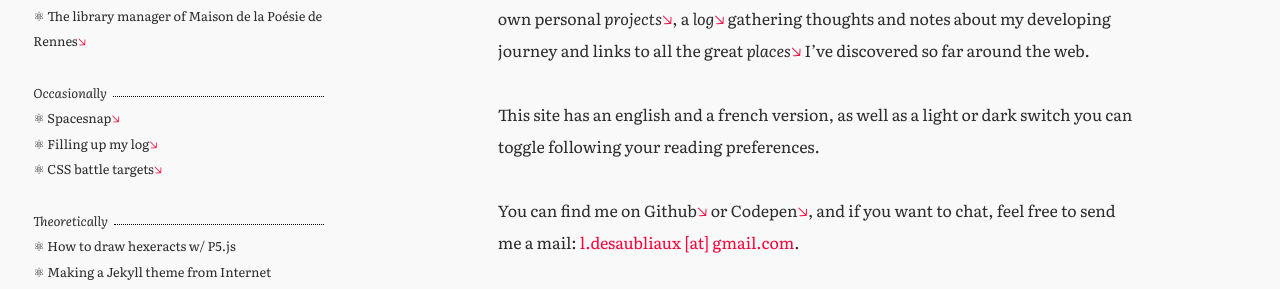
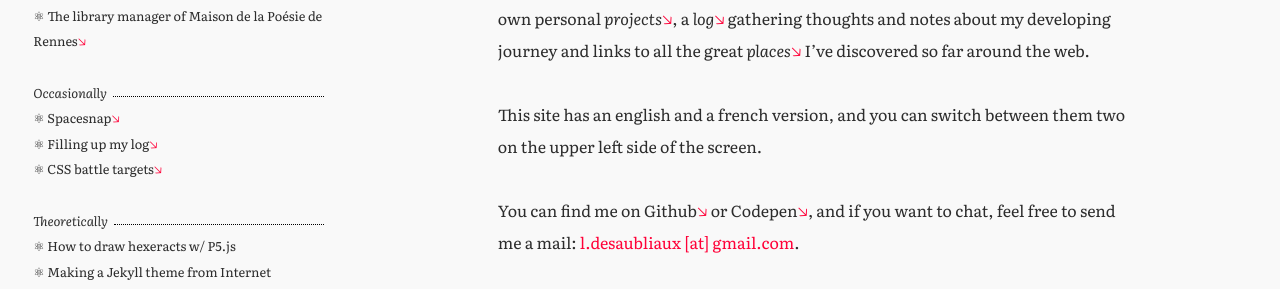
Before and after one commit to PQuod/dev_portfolio, a Jekyll site: the page built from index.markdown, in a window 1280 px wide. Shown: the part 283-572 px from the top of the page. Built offline with Jekyll 4.4.1, drawn with Linux system fonts in a browser that asks for light colours.

Commit message:
changing about

```diff
--- a/index.markdown
+++ b/index.markdown
@@ -7,7 +7,7 @@ I'm **Lucie**, a french web developer, and this is my internet shack.
 
  You'll find some stuff here about my [*work*]({{ site.baseurl }}/{{ page.lang}}/work.html) and the sites I designed for others, my own personal [*projects*]({{ site.baseurl }}/{{ page.lang}}/projects.html), a [*log*]({{ site.baseurl }}/{{ page.lang}}/log.html) gathering thoughts and notes about my developing journey and links to all the great [*places*]({{ site.baseurl }}/{{ page.lang}}/places.html) I've discovered so far around the web.
 
-This site has an english and a french version, as well as a light or dark switch you can toggle following your reading preferences.
+This site has an english and a french version, and you can switch between them two on the upper left side of the screen.
 
 You can find me on [Github](https://github.com/PQuod) or [Codepen](https://codepen.io/pquod), and if you want to chat, feel free to send me a mail: **l.desaubliaux [at] gmail.com**.
 
```
Also changed, not shown: fr/index.md (+1 -1 lines).
